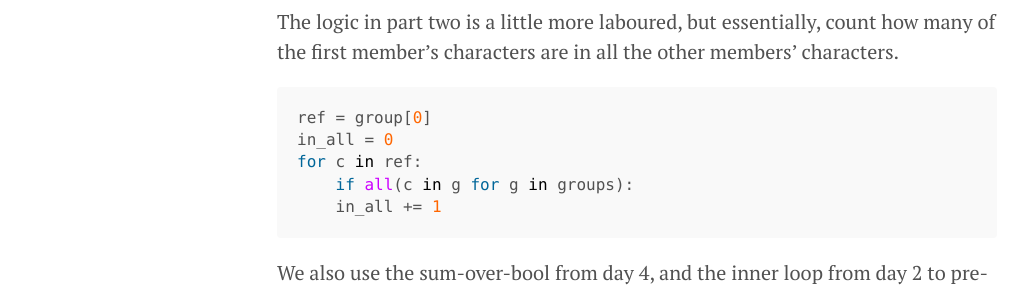
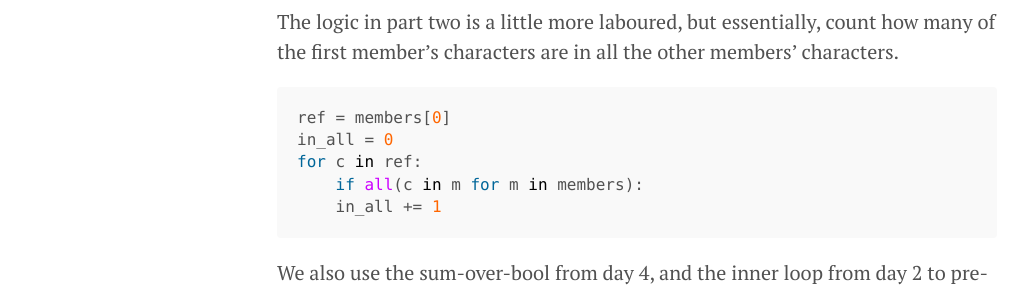
Before and after one commit to oatzy/oatzy.github.io, a Jekyll site: the page built from _posts/2020-12-06-advent-of-code-2020-python-oneliners.md, in a window 1280 px wide and 900 px high, scrolled down 6926 px. Shown: the part 152-445 px from the top of the window, without its empty margins (3-1030 px from the left). Built offline with Jekyll 4.4.1, drawn with Linux system fonts in a browser that asks for light colours.

Commit message:
fixup: error in AoC Day06 example

````diff
--- a/_posts/2020-12-06-advent-of-code-2020-python-oneliners.md
+++ b/_posts/2020-12-06-advent-of-code-2020-python-oneliners.md
@@ -208,10 +208,10 @@ print(sum(len(set(group.replace('\n', ''))) for group in open('day06.txt').read(
 The logic in part two is a little more laboured, but essentially, count how many of the first member's characters are in all the other members' characters.
 
 ```python
-ref = group[0]
+ref = members[0]
 in_all = 0
 for c in ref:
-    if all(c in g for g in groups):
+    if all(c in m for m in members):
     in_all += 1
 ```
 
````
